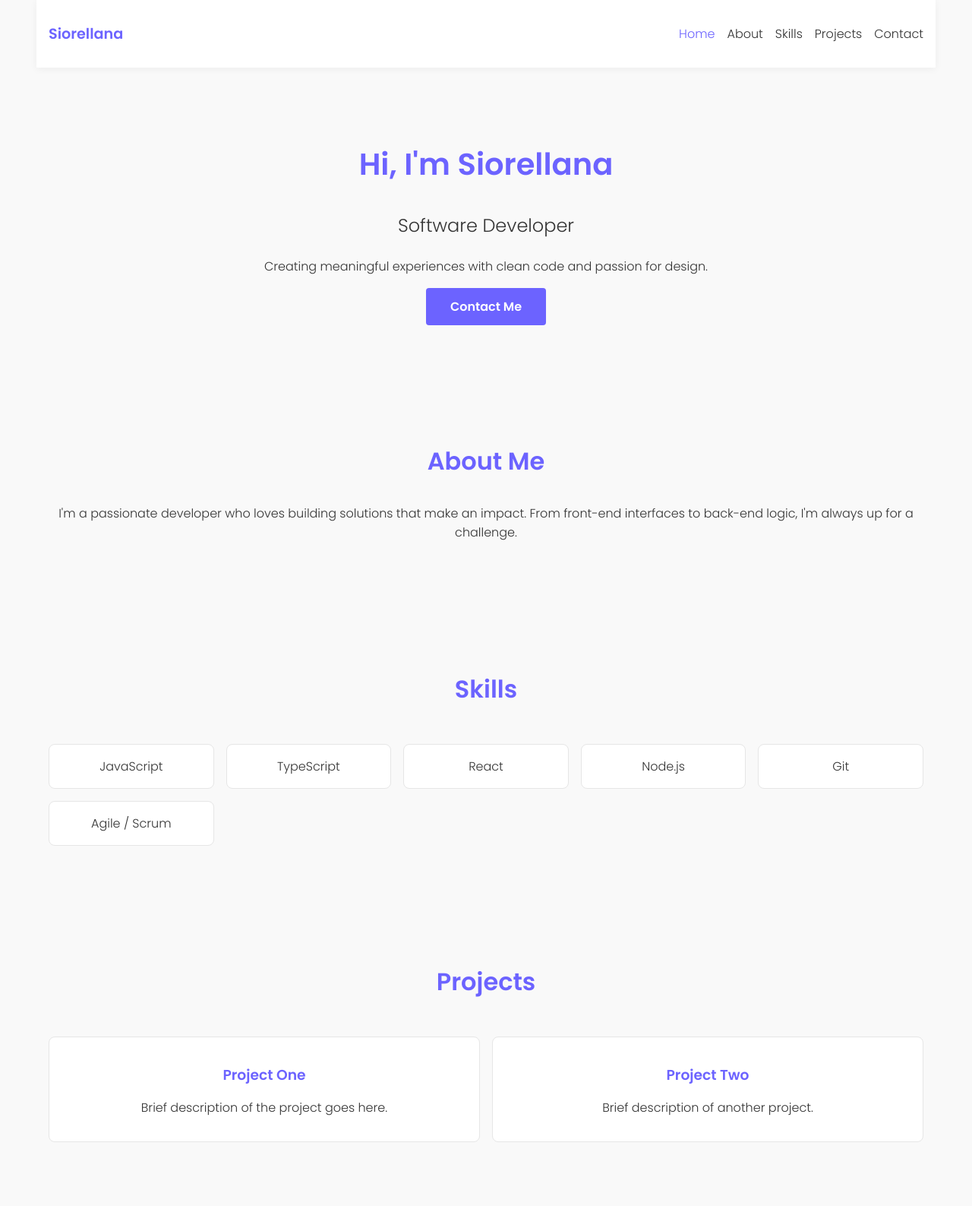
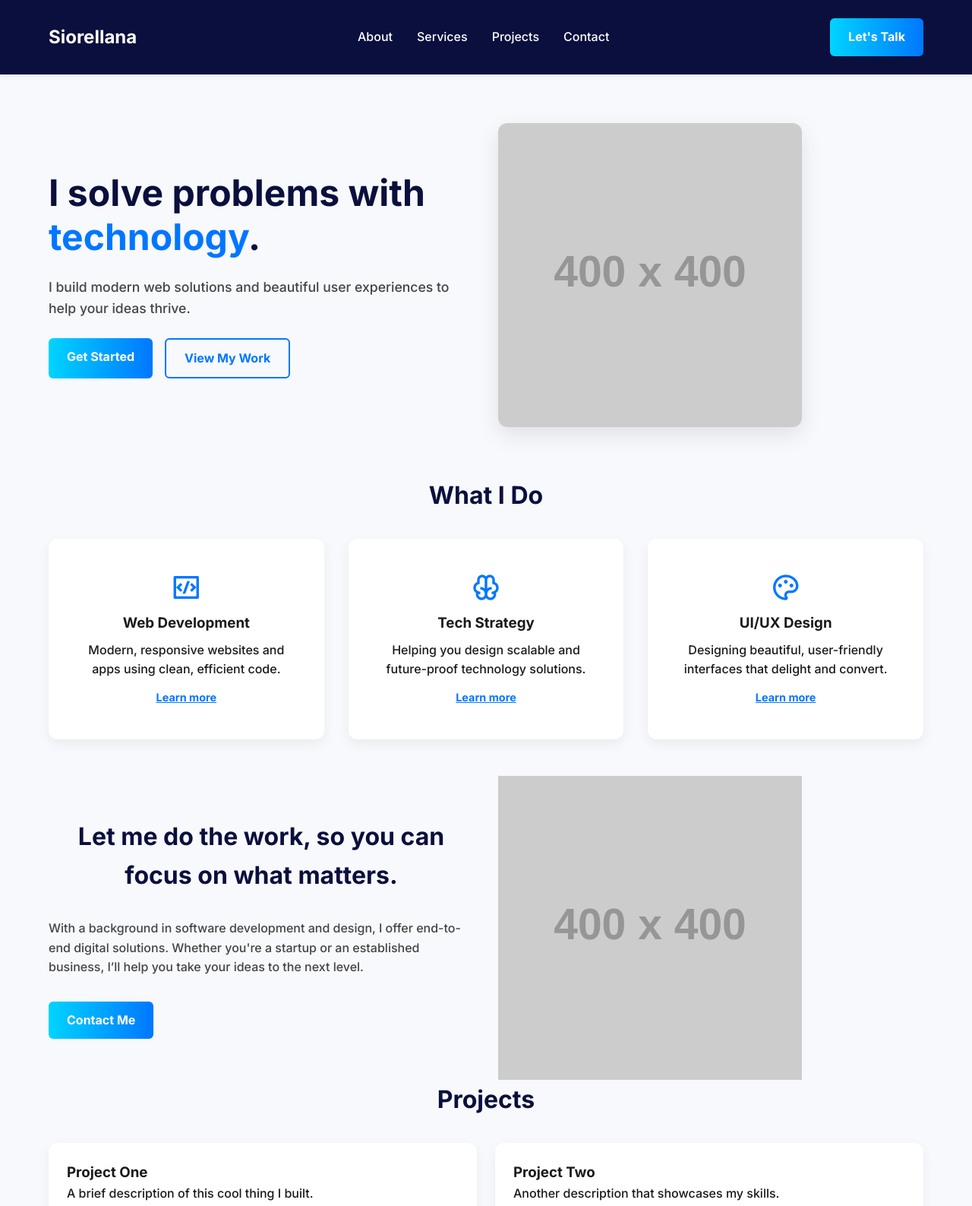
Before and after one commit to siorellana/.github.io, a plain HTML site: page index.html in a window 1280 px wide. Shown: the top 1587 px of the page at 76% size. Drawn offline with nearby package versions, Linux system fonts and the light colour scheme; placeholder pictures from the web are drawn by us.

Commit message:
feat(): Adding new style to portfolio

```diff
--- a/index.html
+++ b/index.html
@@ -3,84 +3,103 @@
 <head>
   <meta charset="UTF-8" />
   <meta name="viewport" content="width=device-width, initial-scale=1.0" />
-  <title>Siorellana | Portfolio</title>
+  <title>Siorellana | Software Developer</title>
   <link rel="stylesheet" href="style.css" />
   <script defer src="script.js"></script>
-  <link href="https://fonts.googleapis.com/css2?family=Poppins:wght@300;600&display=swap" rel="stylesheet">
+  <link href="https://fonts.googleapis.com/css2?family=Inter:wght@300;500;700&display=swap" rel="stylesheet">
+  <link href="https://cdn.jsdelivr.net/npm/remixicon@3.5.0/fonts/remixicon.css" rel="stylesheet">
 </head>
 <body>
-  <header class="header" id="header">
-    <nav class="nav container">
-      <a href="#" class="nav__logo">Siorellana</a>
-      <div class="nav__menu" id="nav-menu">
-        <ul class="nav__list">
-          <li class="nav__item"><a href="#home" class="nav__link active-link">Home</a></li>
-          <li class="nav__item"><a href="#about" class="nav__link">About</a></li>
-          <li class="nav__item"><a href="#skills" class="nav__link">Skills</a></li>
-          <li class="nav__item"><a href="#projects" class="nav__link">Projects</a></li>
-          <li class="nav__item"><a href="#contact" class="nav__link">Contact</a></li>
-        </ul>
-        <div class="nav__toggle" id="nav-toggle">☰</div>
-      </div>
+  <header class="header">
+    <nav class="container nav">
+      <div class="nav__logo">Siorellana</div>
+      <ul class="nav__menu">
+        <li><a href="#about">About</a></li>
+        <li><a href="#services">Services</a></li>
+        <li><a href="#projects">Projects</a></li>
+        <li><a href="#contact">Contact</a></li>
+      </ul>
+      <a href="#contact" class="btn btn--primary">Let's Talk</a>
     </nav>
   </header>
 
-  <main class="main">
-    <section class="home section" id="home">
-      <div class="home__container container grid">
-        <div class="home__data">
-          <h1 class="home__title">Hi, I'm Siorellana</h1>
-          <h3 class="home__subtitle">Software Developer</h3>
-          <p class="home__description">Creating meaningful experiences with clean code and passion for design.</p>
-          <a href="#contact" class="button">Contact Me</a>
-        </div>
+  <section class="hero container" id="home">
+    <div class="hero__content">
+      <h1 class="hero__title">I solve problems with <span>technology</span>.</h1>
+      <p class="hero__subtitle">I build modern web solutions and beautiful user experiences to help your ideas thrive.</p>
+      <div class="hero__buttons">
+        <a href="#contact" class="btn btn--primary">Get Started</a>
+        <a href="#projects" class="btn btn--secondary">View My Work</a>
       </div>
-    </section>
+    </div>
+    <div class="hero__image">
+      <img src="https://via.placeholder.com/400x400" alt="Profile Image" />
+    </div>
+  </section>
 
-    <section class="about section" id="about">
-      <h2 class="section__title">About Me</h2>
-      <div class="about__container container grid">
-        <p class="about__description">I'm a passionate developer who loves building solutions that make an impact. From front-end interfaces to back-end logic, I'm always up for a challenge.</p>
+  <section class="services container" id="services">
+    <h2 class="section__title">What I Do</h2>
+    <div class="services__grid">
+      <div class="service__card">
+        <i class="ri-code-box-line"></i>
+        <h3>Web Development</h3>
+        <p>Modern, responsive websites and apps using clean, efficient code.</p>
+        <a href="#" class="btn btn--link">Learn more</a>
       </div>
-    </section>
+      <div class="service__card">
+        <i class="ri-brain-line"></i>
+        <h3>Tech Strategy</h3>
+        <p>Helping you design scalable and future-proof technology solutions.</p>
+        <a href="#" class="btn btn--link">Learn more</a>
+      </div>
+      <div class="service__card">
+        <i class="ri-palette-line"></i>
+        <h3>UI/UX Design</h3>
+        <p>Designing beautiful, user-friendly interfaces that delight and convert.</p>
+        <a href="#" class="btn btn--link">Learn more</a>
+      </div>
+    </div>
+  </section>
 
-    <section class="skills section" id="skills">
-      <h2 class="section__title">Skills</h2>
-      <div class="skills__container container grid">
-        <div class="skills__content">JavaScript</div>
-        <div class="skills__content">TypeScript</div>
-        <div class="skills__content">React</div>
-        <div class="skills__content">Node.js</div>
-        <div class="skills__content">Git</div>
-        <div class="skills__content">Agile / Scrum</div>
+  <section class="about container" id="about">
+    <div class="about__wrapper">
+      <div class="about__text">
+        <h2 class="section__title">Let me do the work, so you can focus on what matters.</h2>
+        <p>With a background in software development and design, I offer end-to-end digital solutions. Whether you're a startup or an established business, I’ll help you take your ideas to the next level.</p>
+        <a href="#contact" class="btn btn--primary">Contact Me</a>
       </div>
-    </section>
+      <div class="about__image">
+        <img src="https://via.placeholder.com/400x400" alt="About Me" />
+      </div>
+    </div>
+  </section>
 
-    <section class="projects section" id="projects">
-      <h2 class="section__title">Projects</h2>
-      <div class="projects__container container grid">
-        <div class="projects__card">
-          <h3 class="projects__title">Project One</h3>
-          <p class="projects__description">Brief description of the project goes here.</p>
-        </div>
-        <div class="projects__card">
-          <h3 class="projects__title">Project Two</h3>
-          <p class="projects__description">Brief description of another project.</p>
-        </div>
+  <section class="projects container" id="projects">
+    <h2 class="section__title">Projects</h2>
+    <div class="projects__grid">
+      <div class="project__card">
+        <h3>Project One</h3>
+        <p>A brief description of this cool thing I built.</p>
       </div>
-    </section>
+      <div class="project__card">
+        <h3>Project Two</h3>
+        <p>Another description that showcases my skills.</p>
+      </div>
+    </div>
+  </section>
 
-    <section class="contact section" id="contact">
-      <h2 class="section__title">Contact</h2>
-      <div class="contact__container container grid">
-        <p>Email: <a href="mailto:youremail@example.com">youremail@example.com</a></p>
-        <p>LinkedIn: <a href="https://www.linkedin.com/in/siorellana/">/siorellana</a></p>
-      </div>
-    </section>
-  </main>
+  <section class="contact container" id="contact">
+    <h2 class="section__title">Get in Touch</h2>
+    <form action="mailto:youremail@example.com" method="POST" enctype="text/plain" class="contact__form">
+      <input type="text" name="name" placeholder="Your Name" required>
+      <input type="email" name="email" placeholder="Your Email" required>
+      <textarea name="message" placeholder="Your Message" required></textarea>
+      <button type="submit" class="btn btn--primary">Send Message</button>
+    </form>
+  </section>
 
-  <footer class="footer">
-    <p class="footer__copy">&copy; 2025 Siorellana. Built with ❤️</p>
+  <footer class="footer container">
+    <p>&copy; 2025 Siorellana. All rights reserved.</p>
   </footer>
 </body>
 </html>
--- a/style.css
+++ b/style.css
@@ -1,168 +1,246 @@
-/* Import font */
-@import url('https://fonts.googleapis.com/css2?family=Poppins:wght@300;600&display=swap');
+/* Base Reset and Global Styles */
+* {
+  margin: 0;
+  padding: 0;
+  box-sizing: border-box;
+}
 
-:root {
-  --primary-color: #6c63ff;
-  --text-color: #333;
-  --bg-color: #f9f9f9;
-  --container-width: 90%;
+html {
+  scroll-behavior: smooth;
 }
 
 body {
-  font-family: 'Poppins', sans-serif;
-  background-color: var(--bg-color);
-  color: var(--text-color);
-  margin: 0;
-  padding: 0;
-  scroll-behavior: smooth;
+  font-family: 'Inter', sans-serif;
+  background-color: #f8f9fd;
+  color: #1a1a1a;
+  line-height: 1.6;
+}
+
+img {
+  max-width: 100%;
+  display: block;
 }
 
 .container {
-  width: var(--container-width);
-  margin: auto;
+  width: 90%;
+  max-width: 1200px;
+  margin: 0 auto;
 }
 
-.section {
-  padding: 4rem 0;
-  text-align: center;
-}
-
-.section__title {
-  font-size: 2rem;
-  color: var(--primary-color);
-  margin-bottom: 2rem;
+/* Header & Navigation */
+.header {
+  background: #0a0f3d;
+  padding: 1.5rem 0;
+  color: white;
+  box-shadow: 0 4px 8px rgba(0,0,0,0.05);
 }
 
 .nav {
   display: flex;
+  align-items: center;
   justify-content: space-between;
-  align-items: center;
-  padding: 1rem;
-  background: white;
-  box-shadow: 0 2px 10px rgba(0, 0, 0, 0.05);
-  position: sticky;
-  top: 0;
-  z-index: 1000;
+  flex-wrap: wrap;
 }
 
 .nav__logo {
-  font-weight: 600;
-  color: var(--primary-color);
-  font-size: 1.2rem;
-  text-decoration: none;
+  font-size: 1.5rem;
+  font-weight: bold;
+  color: white;
 }
 
 .nav__menu {
+  list-style: none;
   display: flex;
-  align-items: center;
+  gap: 2rem;
 }
 
-.nav__list {
+.nav__menu a {
+  color: white;
+  text-decoration: none;
+  font-weight: 500;
+}
+
+.nav__menu a:hover {
+  color: #00d4ff;
+}
+
+/* Buttons */
+.btn {
+  padding: 0.75rem 1.5rem;
+  border-radius: 6px;
+  text-decoration: none;
+  font-weight: 600;
+  display: inline-block;
+  transition: all 0.3s ease;
+}
+
+.btn--primary {
+  background: linear-gradient(90deg, #00d4ff, #0077ff);
+  color: white;
+}
+
+.btn--primary:hover {
+  opacity: 0.9;
+}
+
+.btn--secondary {
+  border: 2px solid #0077ff;
+  color: #0077ff;
+  background: transparent;
+}
+
+.btn--secondary:hover {
+  background: #0077ff;
+  color: white;
+}
+
+.btn--link {
+  font-size: 0.9rem;
+  color: #0077ff;
+  text-decoration: underline;
+}
+
+/* Hero Section */
+.hero {
+  display: grid;
+  grid-template-columns: 1fr 1fr;
+  gap: 2rem;
+  align-items: center;
+  padding: 4rem 0;
+}
+
+.hero__title {
+  font-size: 3rem;
+  font-weight: 700;
+  color: #0a0f3d;
+  line-height: 1.2;
+}
+
+.hero__title span {
+  color: #0077ff;
+}
+
+.hero__subtitle {
+  margin: 1.5rem 0;
+  font-size: 1.1rem;
+  color: #444;
+}
+
+.hero__buttons {
   display: flex;
-  list-style: none;
   gap: 1rem;
 }
 
-.nav__link {
-  text-decoration: none;
-  color: var(--text-color);
-  font-weight: 500;
+.hero__image img {
+  border-radius: 12px;
+  box-shadow: 0 10px 30px rgba(0,0,0,0.1);
 }
 
-.nav__link:hover,
-.active-link {
-  color: var(--primary-color);
+/* Section Titles */
+.section__title {
+  text-align: center;
+  font-size: 2rem;
+  margin-bottom: 2rem;
+  color: #0a0f3d;
 }
 
-.nav__toggle {
-  display: none;
-  font-size: 1.5rem;
-  cursor: pointer;
+/* Services */
+.services__grid {
+  display: grid;
+  grid-template-columns: repeat(auto-fit, minmax(250px, 1fr));
+  gap: 2rem;
 }
 
-/* Responsive Navigation */
-@media (max-width: 768px) {
-  .nav__list {
-    display: none;
-    flex-direction: column;
-    background-color: white;
-    position: absolute;
-    top: 60px;
-    right: 20px;
-    border-radius: 8px;
-    padding: 1rem;
-    box-shadow: 0 0 10px rgba(0,0,0,0.1);
-  }
-
-  .nav__list.show {
-    display: flex;
-  }
-
-  .nav__toggle {
-    display: block;
-  }
+.service__card {
+  background: white;
+  padding: 2rem;
+  border-radius: 12px;
+  text-align: center;
+  box-shadow: 0 6px 16px rgba(0,0,0,0.06);
+  transition: transform 0.3s ease;
 }
 
-.home__title {
-  font-size: 2.5rem;
-  color: var(--primary-color);
+.service__card:hover {
+  transform: translateY(-5px);
 }
 
-.home__subtitle {
-  font-size: 1.5rem;
-  font-weight: 300;
-  margin-top: 0.5rem;
+.service__card i {
+  font-size: 2.5rem;
+  color: #0077ff;
+  margin-bottom: 1rem;
 }
 
-.home__description {
-  margin: 1rem 0;
-  font-weight: 300;
-}
-
-.button {
-  background-color: var(--primary-color);
-  color: white;
-  padding: 0.75rem 2rem;
-  border-radius: 4px;
-  text-decoration: none;
-  font-weight: 600;
-  display: inline-block;
-}
-
-.button:hover {
-  background-color: #5a52d4;
-}
-
-.skills__container,
-.projects__container,
-.contact__container {
-  display: grid;
-  gap: 1rem;
-  grid-template-columns: repeat(auto-fit, minmax(180px, 1fr));
-  padding-top: 1rem;
-}
-
-.skills__content,
-.projects__card {
-  padding: 1rem;
-  border: 1px solid #e6e6e6;
-  border-radius: 8px;
-  background-color: white;
-}
-
-.projects__title {
-  color: var(--primary-color);
+.service__card h3 {
   margin-bottom: 0.5rem;
 }
 
-.footer {
-  padding: 2rem 1rem;
-  text-align: center;
-  background-color: #fff;
-  border-top: 1px solid #eee;
+/* About Section */
+.about__wrapper {
+  display: grid;
+  grid-template-columns: repeat(auto-fit, minmax(300px, 1fr));
+  gap: 2rem;
+  align-items: center;
+  margin-top: 3rem;
 }
 
-.footer__copy {
+.about__text p {
+  margin: 1rem 0 2rem;
+  color: #444;
+}
+
+/* Projects */
+.projects__grid {
+  display: grid;
+  grid-template-columns: repeat(auto-fit, minmax(280px, 1fr));
+  gap: 1.5rem;
+}
+
+.project__card {
+  background: white;
+  padding: 1.5rem;
+  border-radius: 12px;
+  box-shadow: 0 6px 16px rgba(0,0,0,0.06);
+}
+
+/* Contact */
+.contact__form {
+  max-width: 600px;
+  margin: 2rem auto 0;
+  display: flex;
+  flex-direction: column;
+  gap: 1rem;
+}
+
+.contact__form input,
+.contact__form textarea {
+  padding: 1rem;
+  border: 1px solid #ddd;
+  border-radius: 6px;
+  font-size: 1rem;
+}
+
+/* Footer */
+.footer {
+  padding: 2rem 0;
+  text-align: center;
+  color: #888;
   font-size: 0.9rem;
-  color: #888;
 }
+
+/* Responsive */
+@media (max-width: 768px) {
+  .hero {
+    grid-template-columns: 1fr;
+    text-align: center;
+  }
+
+  .nav__menu {
+    flex-direction: column;
+    gap: 1rem;
+    margin-top: 1rem;
+  }
+
+  .about__wrapper {
+    grid-template-columns: 1fr;
+  }
+}
```
Also changed, not shown: script.js (+33 -11 lines).
